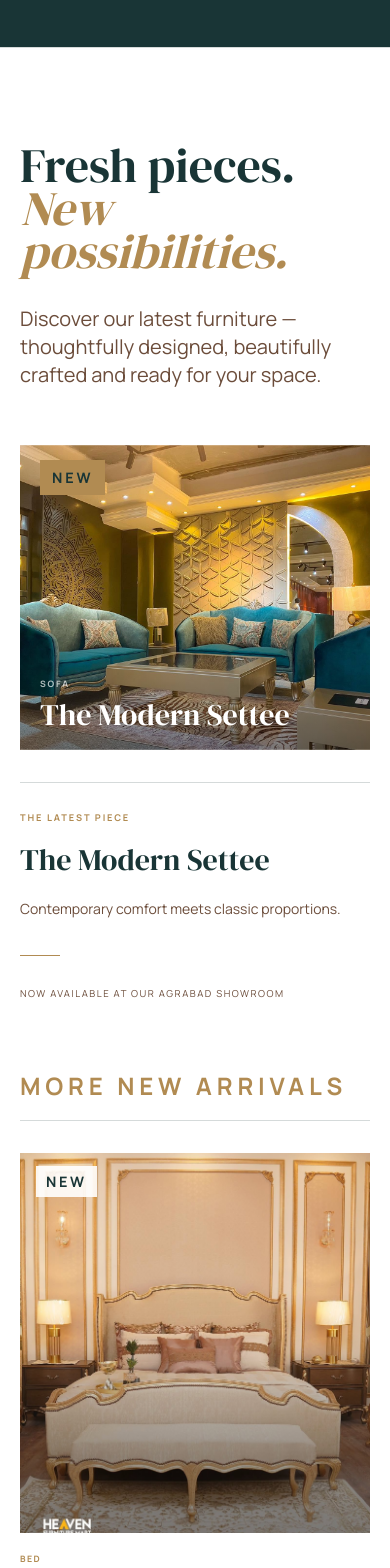
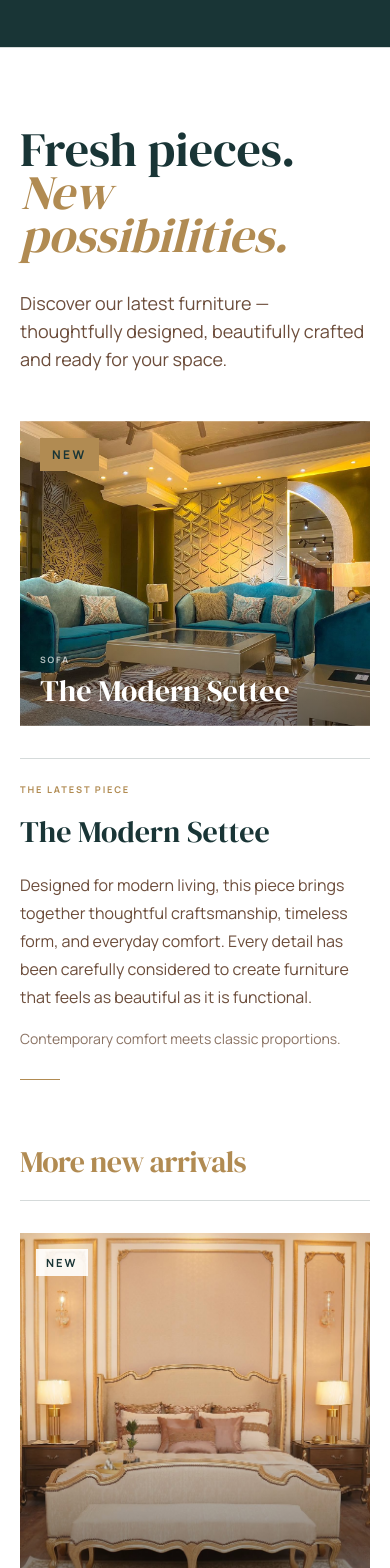
Before and after one commit to sayedcraft/Heaven_Furniture_Mart, a Next.js app: page / in a window 390 px wide. Shown: the part 9520-11088 px from the top of the page. Built offline with nearby package versions, Linux system fonts and the light colour scheme.

Commit message:
some spacing problem

```diff
--- a/src/components/Home/NewArrival.jsx
+++ b/src/components/Home/NewArrival.jsx
@@ -1,7 +1,6 @@
 import Image from "next/image";
 import Reveal from "@/components/ui/Reveal";
 import Button from "@/components/ui/Button";
-import Link from "next/link";
 
 const newArrivals = [
   {
@@ -42,11 +41,16 @@ export default function NewArrival() {
   const [hero, ...rest] = newArrivals;
 
   return (
-    <section className="relative overflow-hidden border-t border-[var(--line)] bg-white py-24 sm:py-32 lg:py-40">
+    <section className="relative overflow-hidden border-t border-[var(--line)] bg-white py-20 sm:py-24 lg:py-28">
       <div className="mx-auto w-full max-w-[1500px] px-5 sm:px-8 lg:px-12">
-        {/* Header */}
-        <Reveal className="mb-14 sm:mb-20 lg:mb-24">
-          <div className="grid gap-8 lg:grid-cols-12 lg:items-end">
+
+        {/* =========================
+            HEADER
+        ========================== */}
+        <Reveal className="mb-12 sm:mb-14 lg:mb-16">
+          <div className="grid gap-8 lg:grid-cols-12 lg:items-center">
+
+            {/* Heading */}
             <div className="lg:col-span-7">
               <h2 className="serif text-5xl leading-[0.9] text-[var(--charcoal)] sm:text-6xl lg:text-7xl">
                 Fresh pieces.
@@ -57,51 +61,60 @@ export default function NewArrival() {
               </h2>
             </div>
 
-            <div className="flex items-end justify-between gap-6 lg:col-span-5">
-              <p className="max-w-sm text-xl leading-7 text-[var(--brown)]">
+            {/* Description + Button */}
+            <div className="flex items-center justify-between gap-8 lg:col-span-5">
+              <p className="max-w-sm text-lg leading-7 text-[var(--brown)] sm:text-xl">
                 Discover our latest furniture — thoughtfully designed,
                 beautifully crafted and ready for your space.
               </p>
 
-              <div className="hidden lg:block">
+              <div className="hidden shrink-0 lg:block">
                 <Button href="/products">View All</Button>
               </div>
             </div>
           </div>
         </Reveal>
 
-        {/* Featured arrival */}
-        <div className="grid gap-8 lg:grid-cols-12 lg:gap-10">
-          {/* Large image */}
-          <Reveal variant="clip" delay={0} className="lg:col-span-8">
+        {/* =========================
+            FEATURED ARRIVAL
+        ========================== */}
+        <div className="grid items-start gap-8 lg:grid-cols-12 lg:gap-10">
+
+          {/* Featured Image */}
+          <Reveal
+            variant="clip"
+            delay={0}
+            className="lg:col-span-8"
+          >
             <article className="group relative">
+
               <div className="image-wrap relative aspect-[1.15] overflow-hidden bg-[#e8e2d8] sm:aspect-[1.35] lg:aspect-[1.42]">
+
                 <Image
                   src={hero.image}
                   alt={hero.name}
                   fill
+                  priority
                   sizes="(max-width: 1024px) 100vw, 65vw"
                   className="object-cover transition-transform duration-[1400ms] ease-out group-hover:scale-[1.045]"
                 />
 
-                {/* Cinematic overlay */}
+                {/* Cinematic Overlay */}
                 <div className="absolute inset-0 bg-gradient-to-t from-black/50 via-transparent to-transparent" />
 
                 {/* Tag */}
                 <div className="absolute left-5 top-5 sm:left-7 sm:top-7">
-                  <span className="bg-[var(--brass)] px-3 py-2 text-[0.9rem] font-bold uppercase tracking-[0.2em] text-[var(--charcoal)]">
+                  <span className="bg-[var(--brass)] px-3 py-2 text-[0.75rem] font-bold uppercase tracking-[0.2em] text-[var(--charcoal)]">
                     {hero.tag}
                   </span>
                 </div>
 
-
-
-                {/* Arrow */}
+                {/* Hover Arrow */}
                 <div className="absolute bottom-5 right-5 flex h-11 w-11 translate-y-2 items-center justify-center rounded-full border border-white/40 bg-white/10 text-white opacity-0 backdrop-blur-sm transition-all duration-500 group-hover:translate-y-0 group-hover:opacity-100 sm:bottom-7 sm:right-7">
                   ↗
                 </div>
 
-                {/* Image title */}
+                {/* Image Title */}
                 <div className="absolute bottom-0 left-0 right-0 p-5 sm:p-7 lg:p-9">
                   <p className="mb-2 text-[0.55rem] font-bold uppercase tracking-[0.2em] text-white/70">
                     {hero.category}
@@ -112,55 +125,82 @@ export default function NewArrival() {
                   </h3>
                 </div>
               </div>
-
-              {/* Image caption */}
-
             </article>
           </Reveal>
 
-          {/* Featured editorial text */}
+          {/* =========================
+              EDITORIAL TEXT
+          ========================== */}
           <Reveal
             delay={140}
-            className="flex flex-col justify-end lg:col-span-4"
+            className="lg:col-span-4"
           >
-            <div className="border-t border-[var(--line)] pt-7 lg:mb-5">
+            <div className="border-t border-[var(--line)] pt-6 sm:pt-7 lg:pt-8">
+
+              {/* Small Label */}
               <span className="mb-5 block text-[0.58rem] font-bold uppercase tracking-[0.2em] text-[var(--brass)]">
                 The latest piece
               </span>
 
+              {/* Title */}
               <h3 className="serif text-3xl leading-[1] text-[var(--charcoal)] sm:text-4xl lg:text-5xl">
                 {hero.name}
               </h3>
 
-              <p className="mt-5 max-w-sm text-sm leading-7 text-[var(--brown)]">
+              {/* NEW EDITORIAL PARAGRAPH */}
+              <p className="mt-6 max-w-md text-base leading-7 text-[var(--brown)] sm:text-lg">
+                Designed for modern living, this piece brings together
+                thoughtful craftsmanship, timeless form, and everyday
+                comfort. Every detail has been carefully considered to
+                create furniture that feels as beautiful as it is functional.
+              </p>
+
+              {/* Short Description */}
+              <p className="mt-4 max-w-sm text-sm leading-6 text-[var(--brown)]/80">
                 {hero.description}
               </p>
 
-              <div className="mt-8 h-px w-10 bg-[var(--brass)]" />
+              {/* Decorative Line */}
+              <div className="mt-7 h-px w-10 bg-[var(--brass)]" />
 
-              <p className="mt-7 max-w-xs text-[0.6rem] uppercase leading-5 tracking-[0.16em] text-[var(--brown)]">
-                Now available at our Agrabad showroom
-              </p>
+              {/* Showroom Text */}
+
+
+              {/* Desktop CTA */}
+              <div className="mt-8 hidden lg:block">
+                <Button href="/products">
+                  Explore Collection
+                </Button>
+              </div>
             </div>
           </Reveal>
         </div>
 
-        {/* Supporting arrivals */}
+        {/* =========================
+            SUPPORTING ARRIVALS
+        ========================== */}
         <div className="mt-16 sm:mt-20 lg:mt-24">
-          <Reveal className="mb-8 flex items-center justify-between border-b border-[var(--line)] pb-4">
-            <span className="text-[1.5rem] font-bold uppercase tracking-[0.2em] text-[var(--brass)]">
+
+          {/* Section Title */}
+          <Reveal className="mb-8 flex items-center justify-between border-b border-[var(--line)] pb-5">
+            <span className="serif text-3xl font-normal tracking-tight text-[var(--brass)] sm:text-4xl lg:text-5xl">
               More new arrivals
             </span>
-
-
           </Reveal>
 
+          {/* Products Grid */}
           <div className="grid gap-x-5 gap-y-12 sm:grid-cols-2 lg:grid-cols-3 lg:gap-x-8 lg:gap-y-16">
+
             {rest.map((item, index) => (
-              <Reveal key={item.id} delay={180 + index * 90}>
+              <Reveal
+                key={item.id}
+                delay={180 + index * 90}
+              >
                 <article className="group cursor-pointer">
-                  {/* Product image */}
+
+                  {/* Product Image */}
                   <div className="image-wrap relative aspect-[0.92] overflow-hidden bg-[#e8e2d8] sm:aspect-[1.02]">
+
                     <Image
                       src={item.image}
                       alt={item.name}
@@ -169,28 +209,27 @@ export default function NewArrival() {
                       className="object-cover transition-transform duration-[1200ms] ease-out group-hover:scale-[1.055]"
                     />
 
-                    {/* Soft overlay */}
+                    {/* Soft Overlay */}
                     <div className="absolute inset-0 bg-gradient-to-t from-black/35 via-transparent to-transparent opacity-0 transition-opacity duration-500 group-hover:opacity-100" />
 
                     {/* Tag */}
                     <div className="absolute left-4 top-4">
-                      <span className="bg-white/90 px-2.5 py-1.5 text-[0.9rem] font-bold uppercase tracking-[0.18em] text-[var(--charcoal)] backdrop-blur-sm">
+                      <span className="bg-white/90 px-2.5 py-1.5 text-[0.7rem] font-bold uppercase tracking-[0.18em] text-[var(--charcoal)] backdrop-blur-sm">
                         {item.tag}
                       </span>
                     </div>
 
-                    {/* Number */}
-
-
-                    {/* Hover arrow */}
+                    {/* Hover Arrow */}
                     <div className="absolute bottom-4 right-4 flex h-9 w-9 translate-y-2 items-center justify-center rounded-full border border-white/40 bg-white/10 text-sm text-white opacity-0 backdrop-blur-sm transition-all duration-500 group-hover:translate-y-0 group-hover:opacity-100">
                       ↗
                     </div>
                   </div>
 
-                  {/* Product information */}
+                  {/* Product Information */}
                   <div className="mt-5">
+
                     <div className="flex items-start justify-between gap-4">
+
                       <div>
                         <p className="mb-2 text-[0.55rem] font-bold uppercase tracking-[0.16em] text-[var(--brass)]">
                           {item.category}
@@ -201,6 +240,7 @@ export default function NewArrival() {
                         </h3>
                       </div>
 
+                      {/* Arrow */}
                       <span className="pt-1 text-sm text-[var(--brass)] opacity-0 transition-all duration-300 group-hover:translate-x-1 group-hover:opacity-100">
                         ↗
                       </span>
@@ -216,14 +256,27 @@ export default function NewArrival() {
           </div>
         </div>
 
-        {/* Mobile CTA */}
-        <Reveal delay={400} className="mt-14 lg:hidden">
-          <Button href="#products">View All New Pieces</Button>
+        {/* =========================
+            MOBILE CTA
+        ========================== */}
+        <Reveal
+          delay={400}
+          className="mt-12 lg:hidden"
+        >
+          <Button href="/products">
+            View All New Pieces
+          </Button>
         </Reveal>
 
-        {/* Bottom statement */}
-        <Reveal delay={450} className="mt-16 sm:mt-20">
+        {/* =========================
+            BOTTOM STATEMENT
+        ========================== */}
+        <Reveal
+          delay={450}
+          className="mt-14 sm:mt-16 lg:mt-20"
+        >
           <div className="flex flex-col gap-4 border-t border-[var(--line)] pt-5 sm:flex-row sm:items-center sm:justify-between">
+
             <span className="text-[0.55rem] uppercase tracking-[0.2em] text-[var(--brown)]">
               Designed · Crafted · Customized
             </span>
@@ -231,8 +284,10 @@ export default function NewArrival() {
             <span className="text-[0.55rem] uppercase tracking-[0.2em] text-[var(--brass)]">
               New season / 2026
             </span>
+
           </div>
         </Reveal>
+
       </div>
     </section>
   );
```
